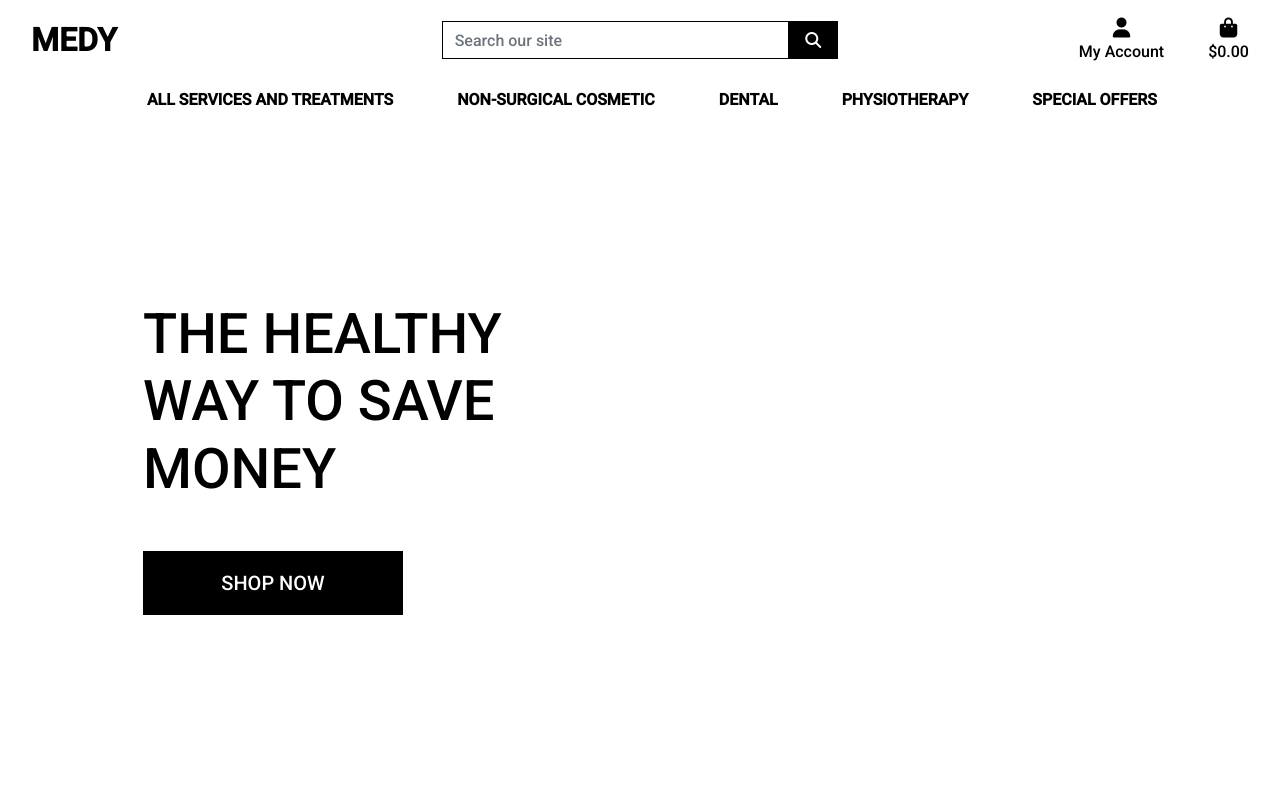
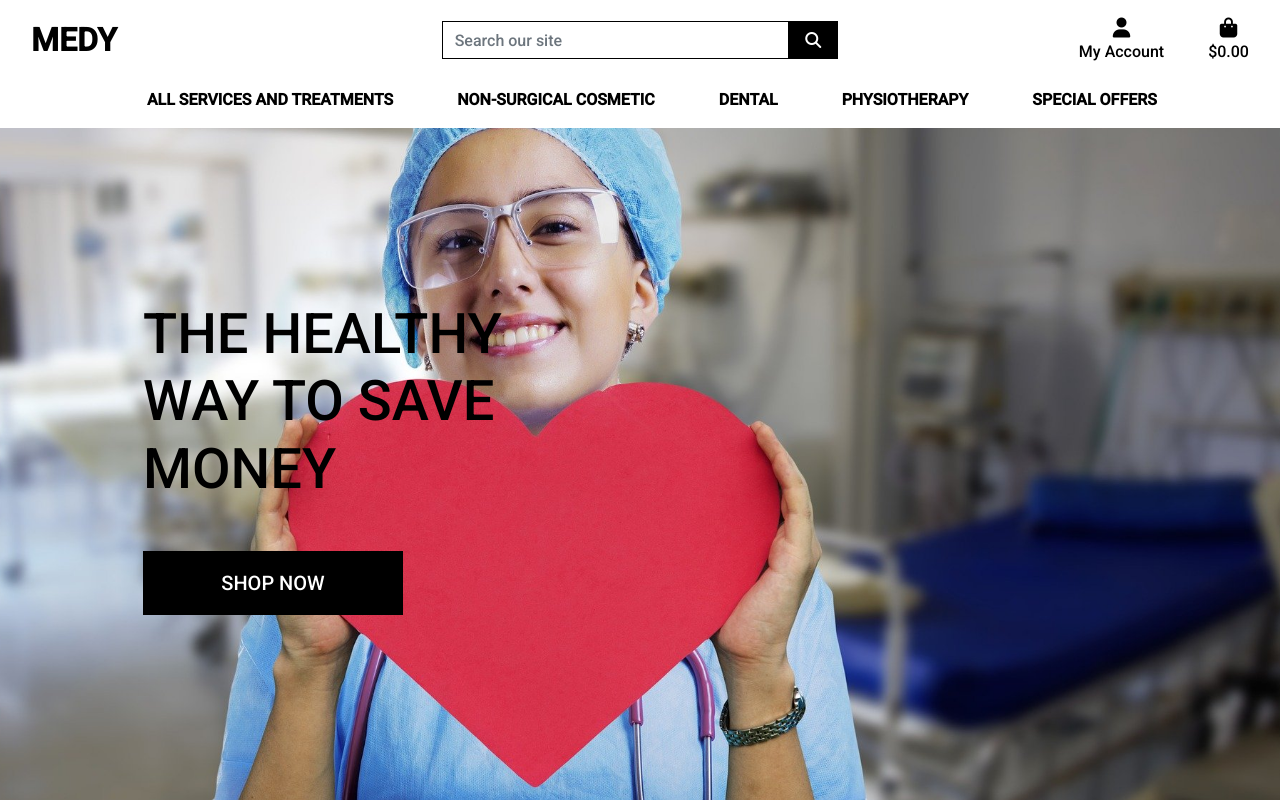
Before and after one commit to Code-Institute-Submissions/noelquirke-Final-Milestone-Project, a Django app: page / in a window 1280 px wide. Run offline with Django 3.2, Linux system fonts and the light colour scheme; some libraries are stand-ins or nearby versions.

Commit message:
Fixed the missing background image

```diff
--- a/static/css/base.css
+++ b/static/css/base.css
@@ -3,7 +3,7 @@ html {
 }
 
 body {
-    background-image: url('/media/header.jpg') no-repeat center center fixed;
+    background: url('/media/header.jpg') no-repeat center center fixed;
     background-size: cover;
     height: calc(100vh - 164px);
     color: #555;
```
